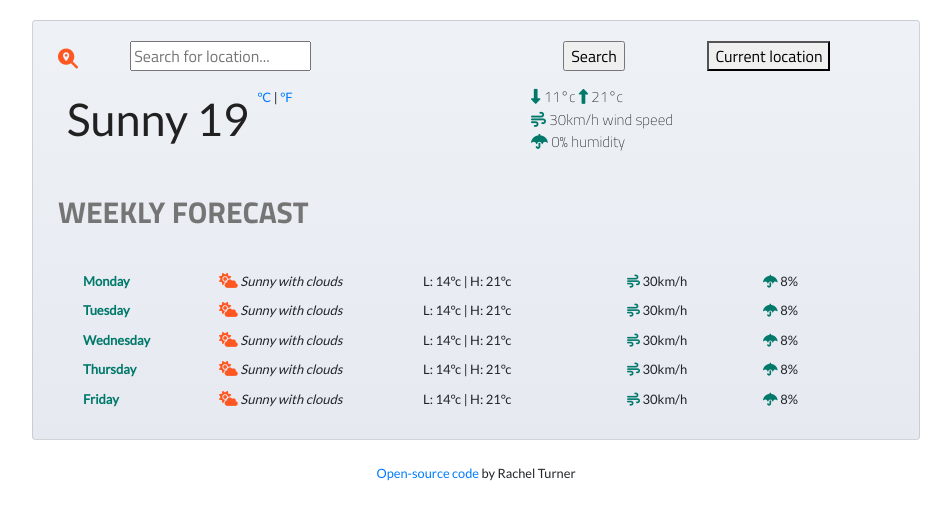
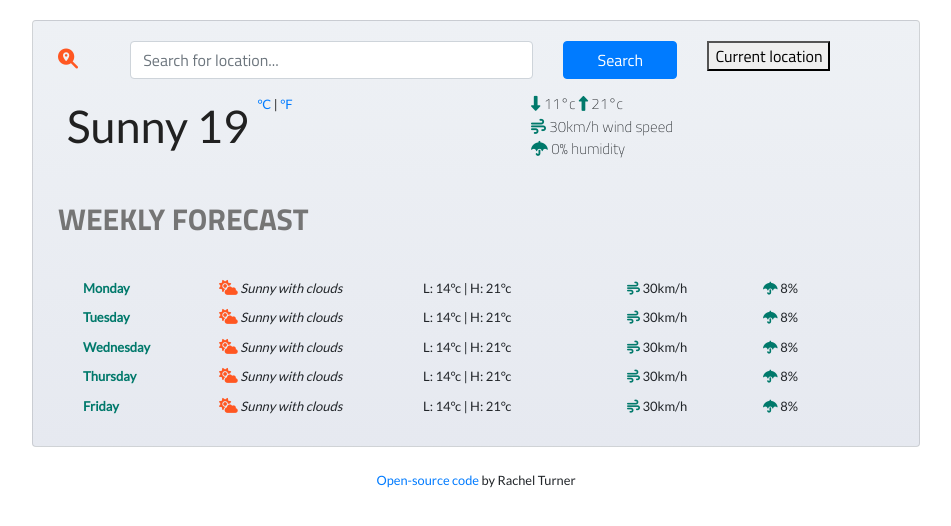
Before and after one commit to Rt-code-alt/Rachels-Weather-App, a plain HTML site: page index.html in a window 1280 px wide. Shown: the whole page, without its empty margins (164-1115 px from the left). Drawn offline with nearby package versions, Linux system fonts and the light colour scheme.

Commit message:
Improved a few things on the search engine

```diff
--- a/index.html
+++ b/index.html
@@ -26,19 +26,20 @@
     <div class="container">
       <div class="card app">
         <div class="card-body">
-          <form id="location-search">
+          <form id="location-search" class="mb-3">
             <div class="row">
               <div class="col-1">
               <i class="fas fa-search-location"></i>
               </div>
               <div class="col-6">
                 <input
-                  type="text"
-                  id="form-control"
-                  placeholder="Search for location...     "/>
+                  type="search"
+                  class="form-control"
+                  placeholder="Search for location... "
+                  autocomplete="off"/>
               </div>
               <div class="col-2">
-                <input type="submit" value="Search" class="search" />
+                <input type="submit" value="Search" class="btn btn-primary w-100" />
               </div>
               <div class="col-3">
                 <button id="current-location">
--- a/src/index.js
+++ b/src/index.js
@@ -43,7 +43,7 @@ function displayWeather(response) {
 
 function search(event) {
   event.preventDefault();
-  let cityInput = document.querySelector("#form-control");
+  let cityInput = document.querySelector(".form-control");
   let cityChosen = `${cityInput.value}`;
   let h2 = document.querySelector("#city-name");
   h2.innerHTML = cityChosen;
```
